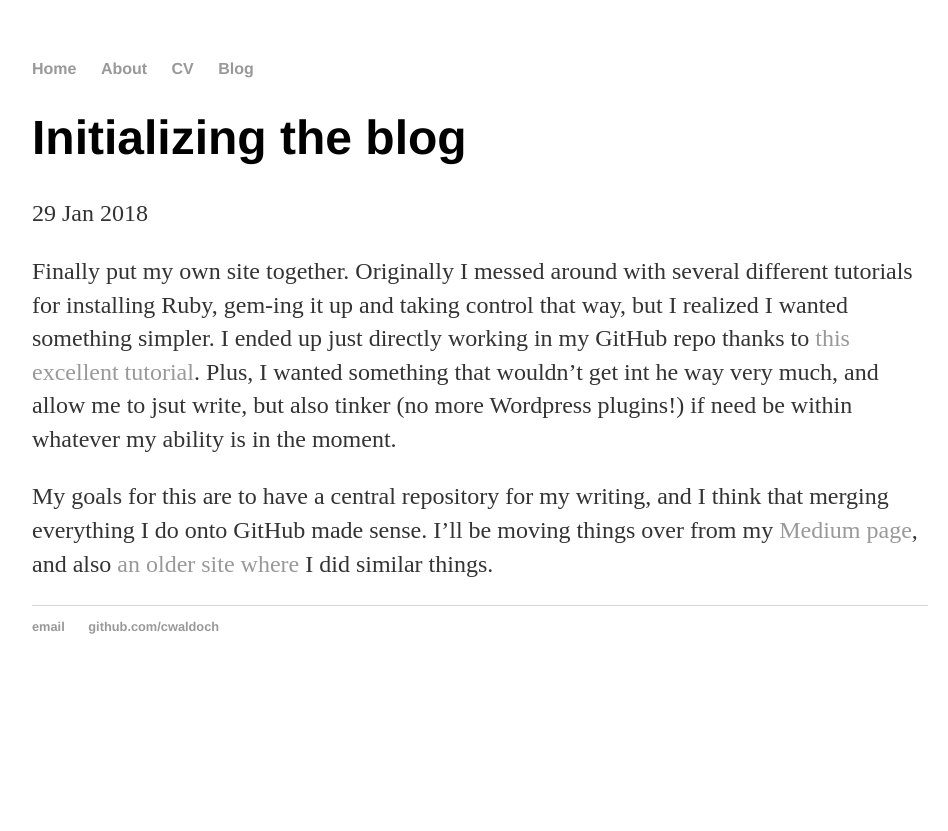
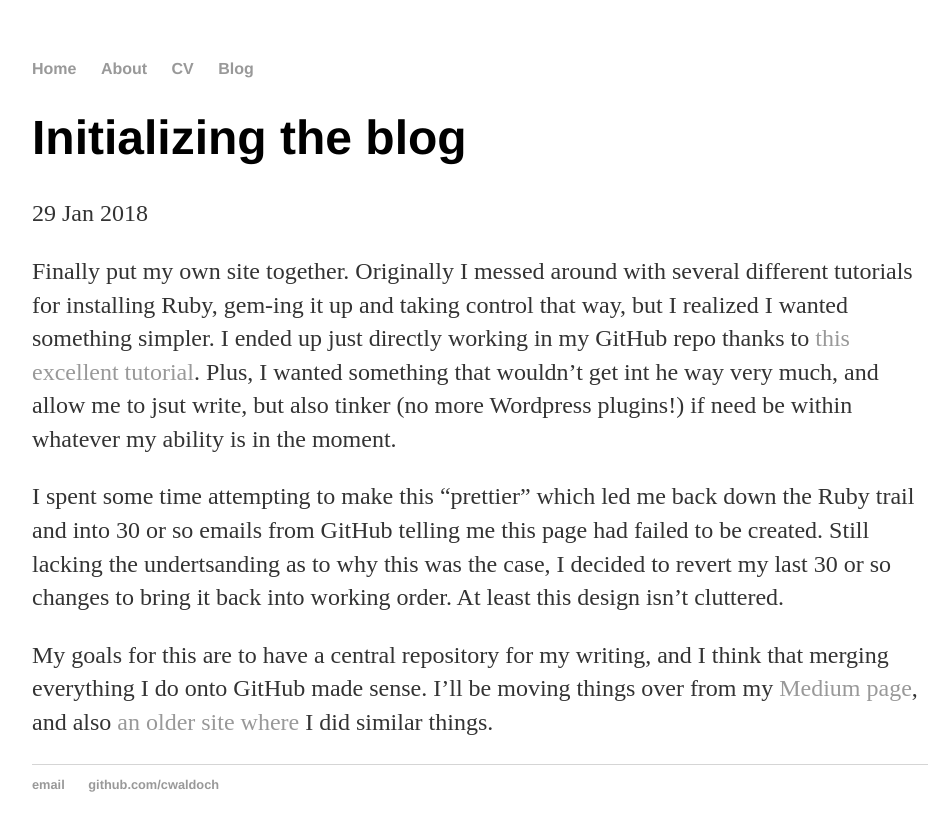
Before and after one commit to cwaldoch/cwaldoch.github.io, a Jekyll site: the page built from _posts/2018-01-29-site-launch.md, in a window 1280 px wide. Shown: the top 831 px of the page, without its empty margins (160-1108 px from the left). Built offline with Jekyll 4.4.1, drawn with Linux system fonts in a browser that asks for light colours.

Commit message:
Update 2018-01-29-site-launch.md

```diff
--- a/_posts/2018-01-29-site-launch.md
+++ b/_posts/2018-01-29-site-launch.md
@@ -6,4 +6,6 @@ date: 2018-01-29
 
 Finally put my own site together. Originally I messed around with several different tutorials for installing Ruby, gem-ing it up and taking control that way, but I realized I wanted something simpler. I ended up just directly working in my GitHub repo thanks to [this  excellent tutorial](http://jmcglone.com/guides/github-pages/). Plus, I wanted something that wouldn't get int he way very much, and allow me to jsut write, but also tinker (no more Wordpress plugins!) if need be within whatever my ability is in the moment.
 
+I spent some time attempting to make this "prettier" which led me back down the Ruby trail and into 30 or so emails from GitHub telling me this page had failed to be created. Still lacking the undertsanding as to why this was the case, I decided to revert my last 30 or so changes to bring it back into working order. At least this design isn't cluttered.
+
 My goals for this are to have a central repository for my writing, and I think that merging everything I do onto GitHub made sense. I'll be moving things over from my [Medium page](www.medium.com/@waldoch), and also [an older site where](www.btus.us) I did similar things.
```
